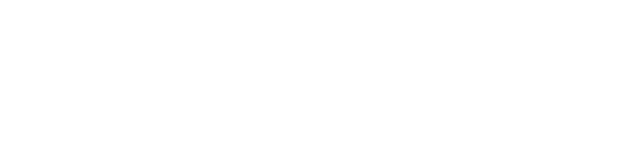
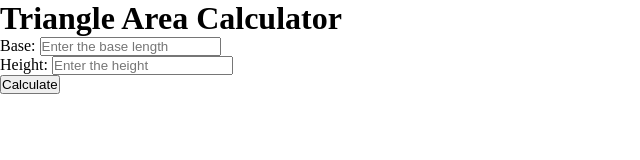
Before and after one commit to Tashreeqlee/areaofTriangle, a plain HTML site: page index.html in a window 1280 px wide. Shown: the whole page, without its empty margins (0-640 px from the left). Drawn offline with Linux system fonts and the light colour scheme.

Commit message:
javascript added

```diff
--- a/index.html
+++ b/index.html
@@ -8,6 +8,21 @@
 
 </head>
 <body>
+    <div class="container">
+        <h1>Triangle Area Calculator</h1>
+        <div class="form-group">
+            <label for="base">Base:</label>
+            <input type="number" id="base" placeholder="Enter the base length">
+        </div>
+        <div class="form-group">
+            <label for="height">Height:</label>
+            <input type="number" id="height" placeholder="Enter the height">
+        </div>
+        <div class="form-group">
+            <button id="calculate">Calculate</button>
+        </div>
+        <div class="result" id="result"></div>
+    </div>
     <script src="./script/code.js"></script>
 </body>
 </html>
--- a/script/code.js
+++ b/script/code.js
@@ -1 +1,11 @@
-//
+const calculateButton = document.getElementById('calculate');
+        const baseInput = document.getElementById('base');
+        const heightInput = document.getElementById('height');
+        const resultDiv = document.getElementById('result');
+
+        calculateButton.addEventListener('click', () => {
+            const base = parseFloat(baseInput.value);
+            const height = parseFloat(heightInput.value);
+            const area = (base * height) / 2;
+            resultDiv.textContent = `The area of the triangle is ${area.toFixed(2)}`;
+        });
```
Also changed, not shown: css/style.css (line endings or trailing spaces).
